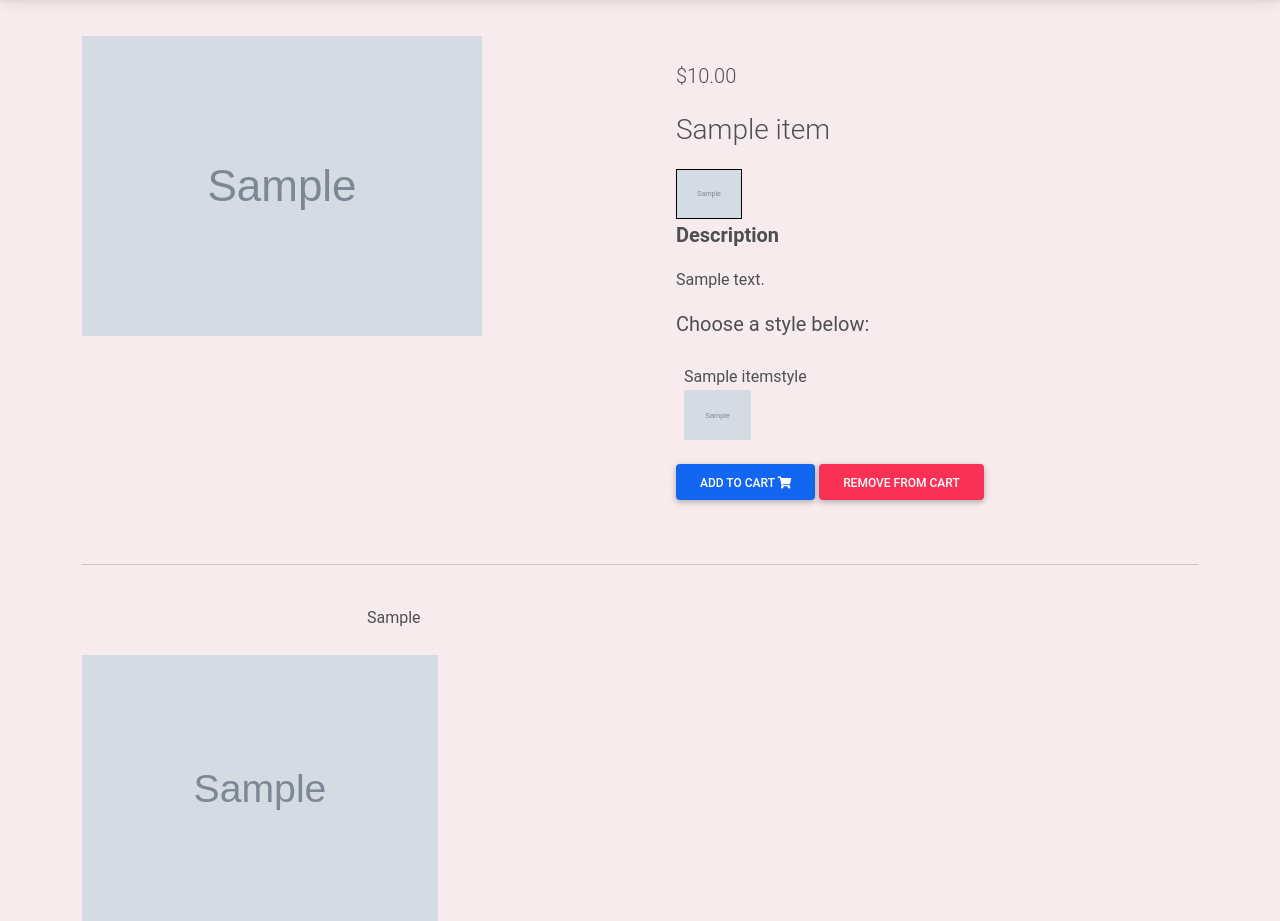
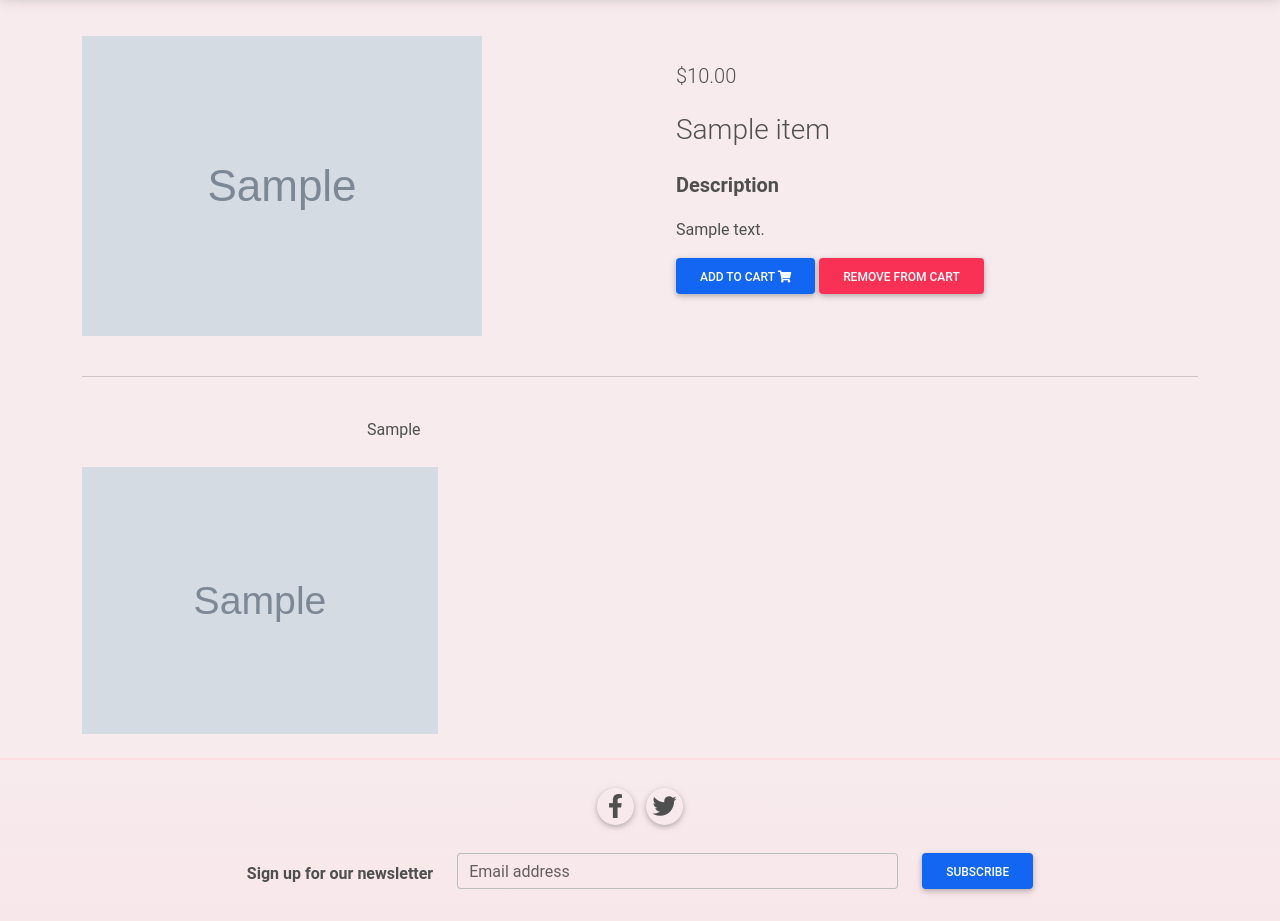
Before and after one commit to neoToad/rama_shades, a Django app: a page that uses store/templates/store/product.html in a window 1280 px wide. Shown: the part 84-1005 px from the top of the page. Run offline with Django 3.2, Linux system fonts and the light colour scheme; tables that the repository leaves empty hold one stand-in row (values such as "Sample post"); grey boxes marked "Sample" are stand-in pictures; some libraries are stand-ins or nearby versions.

Commit message:
scrapped styles for now - update site

```diff
--- a/store/templates/store/product.html
+++ b/store/templates/store/product.html
@@ -31,40 +31,21 @@
             </p>
 
             <p class="lead fs-3">{{ object.title }}</p>
-            <div class="">
-              <img src="{{ object.image.url }}"
-                   class="box selected" title="Style 1" alt="Style 1" onclick="myFunction(this);">
-            </div>
 
             <p class="lead font-weight-bold">Description</p>
 
             <p>{{ object.description }}</p>
 
-            <p class="fs-5">Choose a style below:</p>
 
-            <ul class="d-flex list-unstyled">
-              {% for style in styles %}
-                <li class="p-2">
-                  <div class="text-center">{{ style.name }}</div>
-                  <div class="">
-                    <img src="{{ style.image.url }}"
-                         class="box" title="{{ style.name }}" alt="{{ style.name }}" onclick="myFunction(this);">
-                  </div>
-                </li>
-              {% endfor %}
-            </ul>
-
-
-
-
-            <a href="{{ object.get_add_to_cart_url }}" class="btn btn-primary btn-md my-0 p">
-              Add to cart
+            <button data-product="{{ object.id }}" data-action="add"
+                    class="btn btn-primary btn-md my-0 p update-cart">
+              Add To Cart
               <i class="fas fa-shopping-cart ml-1"></i>
-            </a>
-            <a href="{{ object.get_remove_from_cart_url }}" class="btn btn-danger btn-md my-0 p">
+            </button>
+            <a href="{{ object.get_remove_from_cart_url }}"
+               class="btn btn-danger btn-md my-0 p">
               Remove from cart
             </a>
-
           </div>
 
 
```
